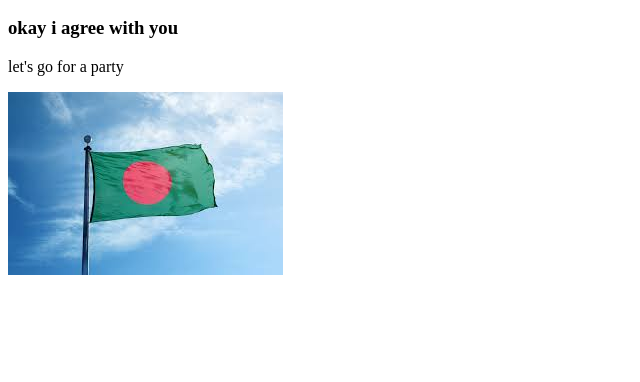
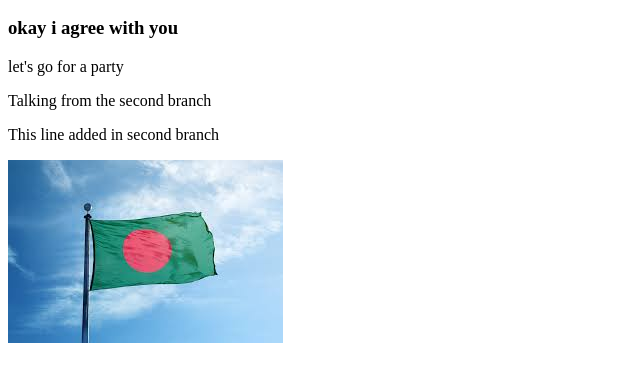
Before and after one commit to sajib-119/my-first-website2, a plain HTML site: page index.html in a window 1280 px wide. Shown: the part 110-492 px from the top of the page, without its empty margins (0-640 px from the left). Drawn offline with Linux system fonts and the light colour scheme.

Commit message:
learnig about second branch

```diff
--- a/index.html
+++ b/index.html
@@ -10,6 +10,8 @@
     <h2>Look mama, I am using git hub</h2>
     <h3>okay i agree with you</h3>
     <p>let's go for a party</p>
+    <p>Talking from the second branch</p>
+    <p>This line added in second branch</p>
     <img src="flag.jpg" alt="">
 
 </body>
```
